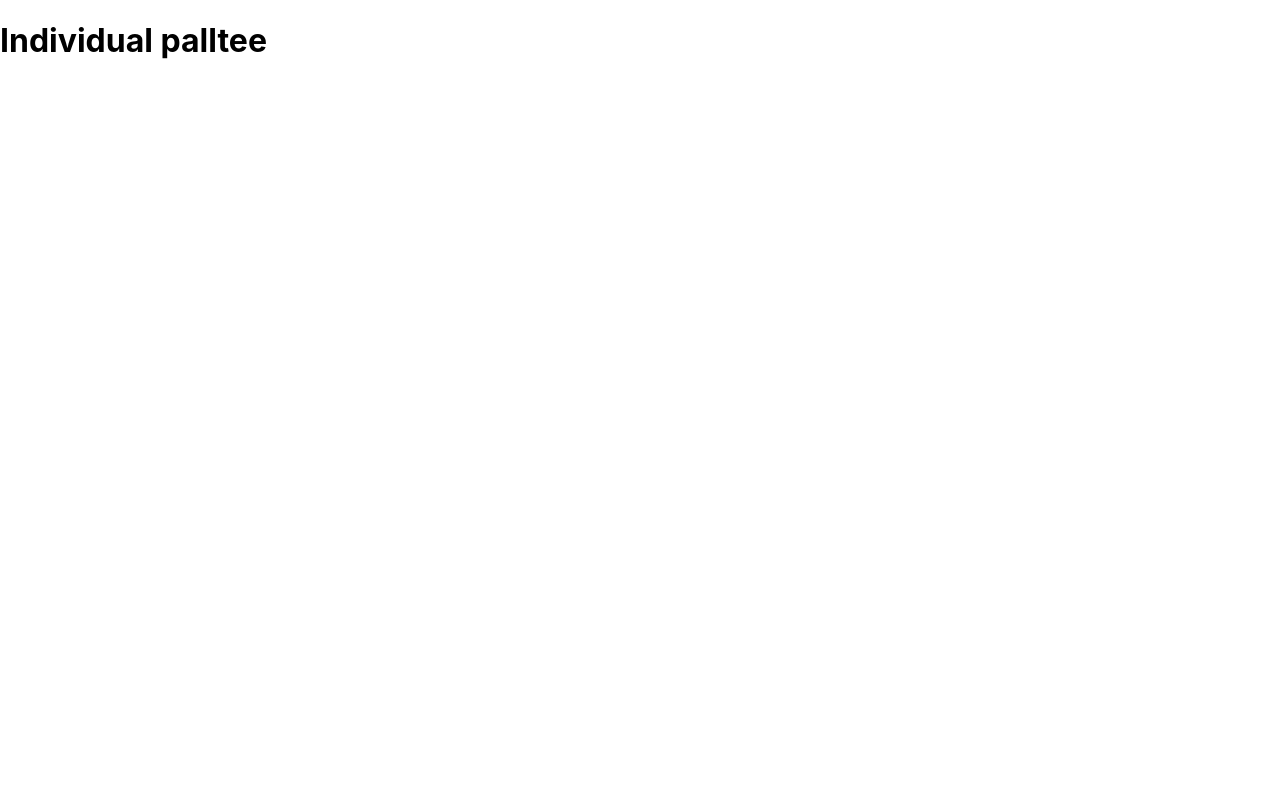
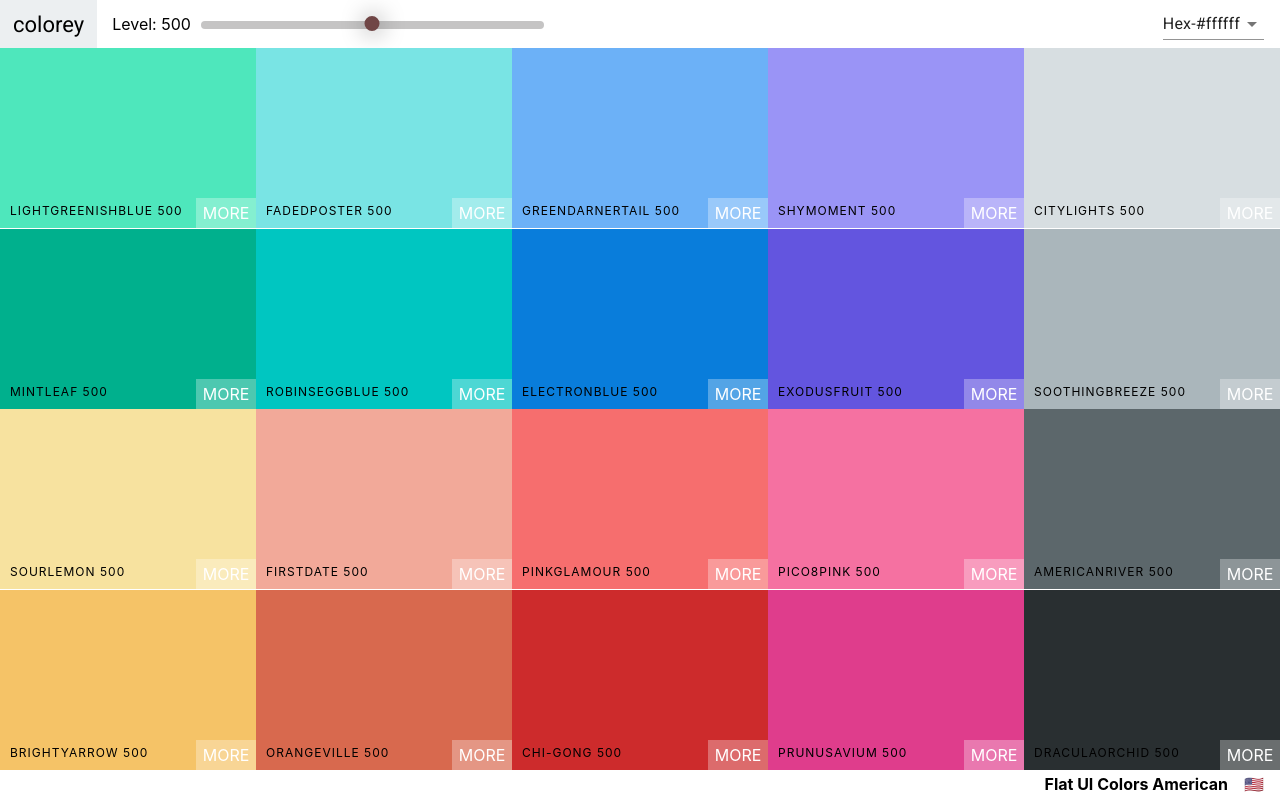
Before and after one commit to aumi364/ColorPicker, a React (Create React App) app: page /palette/flat-ui-colors-american in a window 1280 px wide. Built offline with nearby package versions, Linux system fonts and the light colour scheme.

Commit message:
fix palette route

```diff
--- a/src/App.js
+++ b/src/App.js
@@ -1,18 +1,42 @@
 import React, { Component } from 'react'
+import { Route, Switch } from 'react-router-dom'
 import './App.css'
 import Palette from './Palette'
 import SeedColors from './SeedColors'
-import { Route, Switch } from 'react-router-dom'
+
 import { generatePalette } from "./ColorHelper"
+import { Divider } from '@material-ui/core';
 
 
 export default class App extends Component {
+  findPalette(id) {
+
+    return SeedColors.find(function (palette) {
+
+      return palette.id === id;
+    })
+
+  }
   render() {
-    console.log(generatePalette(SeedColors[1]));
+    console.log(this.findPalette(2));
     return (
+
       <Switch>
         <Route exact path="/" render={() => <h1>Palette list go</h1>} />
-        <Route exact path="/palette/:id" render={() => <h1>Individual palltee</h1>} />
+        <Route exact path="/palette/:id"
+          render={(routeProps) => (
+
+
+            <Palette
+              palette={generatePalette(this.findPalette(routeProps.match.params.id)
+              )}
+
+
+            />
+
+
+          )}
+        />
       </Switch>
 
       // <div>
```
